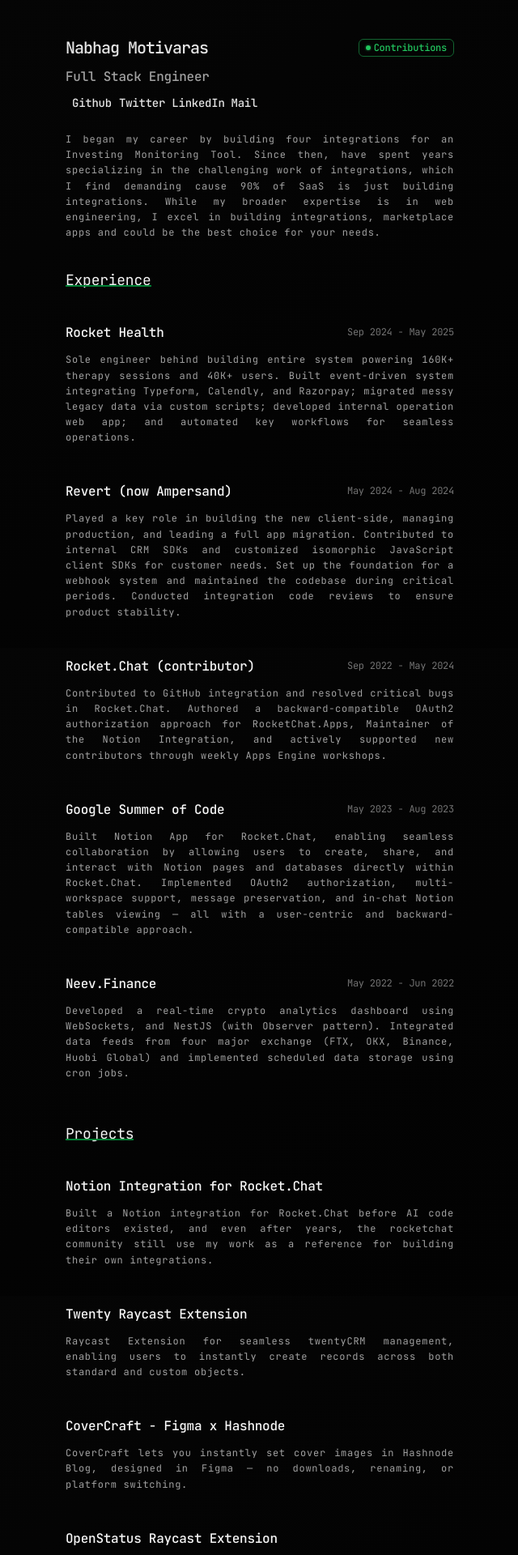
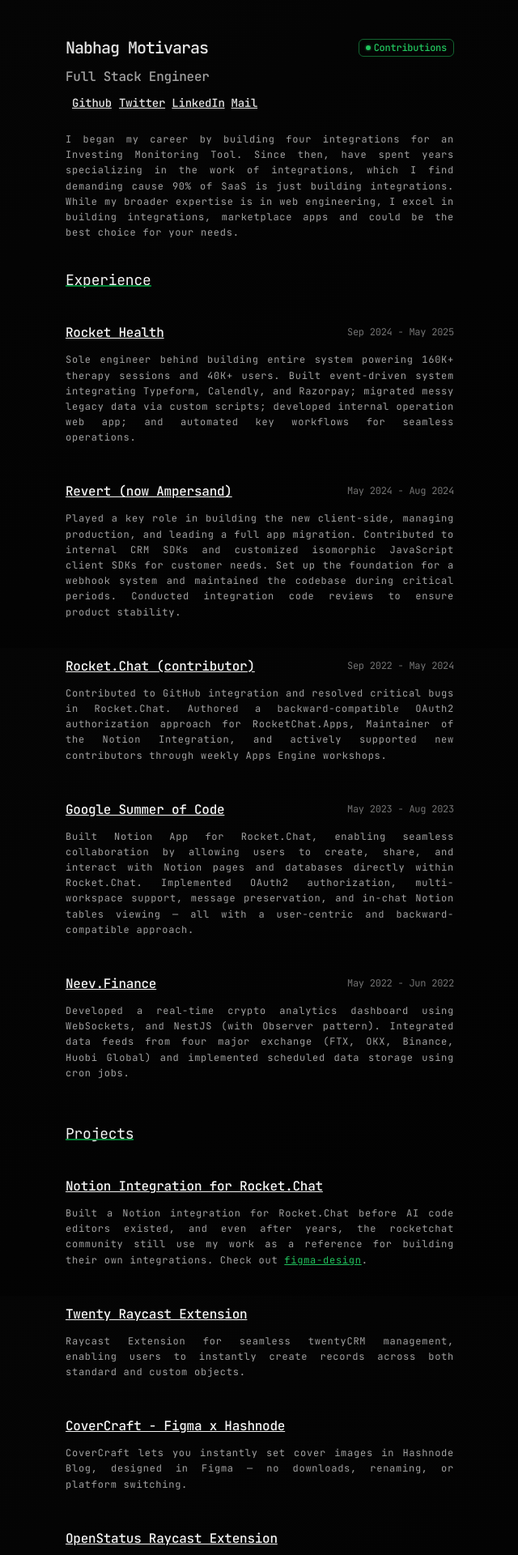
Before and after one commit to Nabhag8848/portfolio2025, a React (Vite) app: page / in a window 1280 px wide. Shown: the top 1920 px of the page at 81% size, without its empty margins (319-959 px from the left). Built offline with nearby package versions, Linux system fonts and the light colour scheme.

Commit message:
fix: naming

```diff
--- a/src/pages/portfolio/HeaderLink.tsx
+++ b/src/pages/portfolio/HeaderLink.tsx
@@ -12,7 +12,7 @@
 const StyledLink = styled(SoundLink)`
   font-size: ${(props) => props.theme.font.size.base};
   color: ${(props) => props.theme.font.color.primary};
-  text-decoration: none;
+  text-decoration: underline;
   font-weight: ${(props) => props.theme.font.weight.medium};
   position: relative;
   display: inline-block;
--- a/src/pages/portfolio/Portfolio.tsx
+++ b/src/pages/portfolio/Portfolio.tsx
@@ -196,7 +196,7 @@
         <StyledParagraph>
           I began my career by building four integrations for an Investing
           Monitoring Tool. Since then, have spent years specializing in the
-          challenging work of integrations, which I find demanding cause 90% of
+          work of integrations, which I find demanding cause 90% of
           SaaS is just building integrations. While my broader expertise is in
           web engineering, I excel in building integrations, marketplace apps
           and could be the best choice for your needs.
@@ -286,7 +286,17 @@
             <StyledSubParagraph>
               Built a Notion integration for Rocket.Chat before AI code editors
               existed, and even after years, the rocketchat community still use
-              my work as a reference for building their own integrations.
+              my work as a reference for building their own integrations. Check
+              out {" "}
+              <a
+                href="https://www.figma.com/file/1Tk99mGHBmbQpOiT3vP17i/NotionApp"
+                target="_blank"
+                rel="noopener noreferrer"
+                style={{ color: "#22c55e" }}
+              >
+                figma-design
+              </a>
+              .
             </StyledSubParagraph>
           </StyledSubSection>
           <StyledSubSection>
--- a/src/pages/portfolio/ProfileLink.tsx
+++ b/src/pages/portfolio/ProfileLink.tsx
@@ -5,7 +5,7 @@
 const StyledLink = styled(SoundLink)`
   font-size: ${(props) => props.theme.font.size.sm};
   color: ${(props) => props.theme.font.color.secondary};
-  text-decoration: none;
+  text-decoration: underline;
   font-weight: ${(props) => props.theme.font.weight.medium};
   padding: ${(props) => `${props.theme.spacing.xs} ${props.theme.spacing.sm}`};
   position: relative;
```
